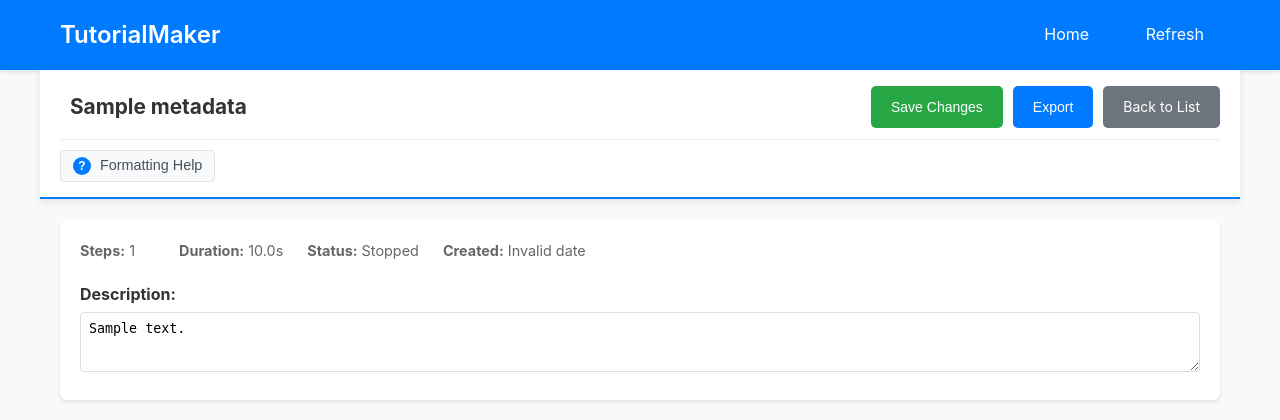
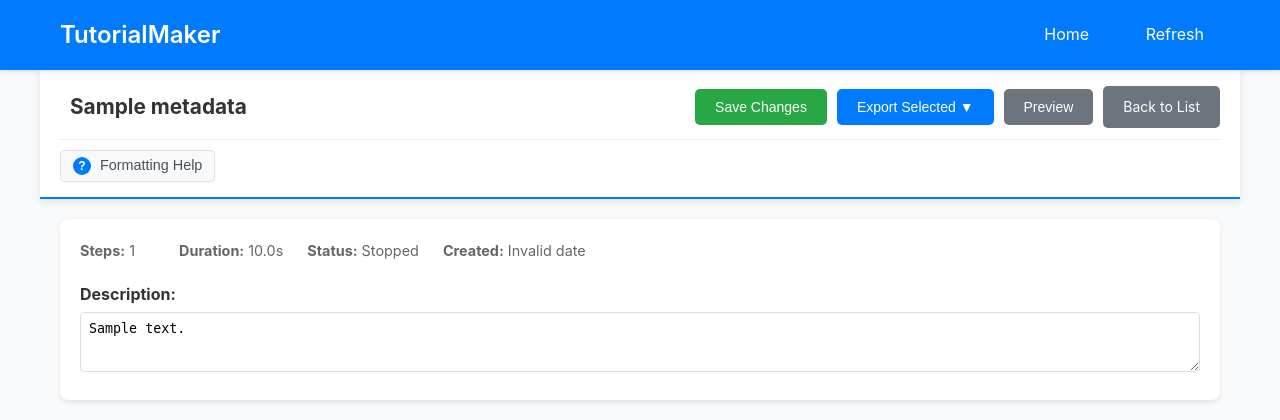
Before and after one commit to groundedtako/TutorialMaker, a Flask app: template src/web/templates/tutorial.html in a window 1280 px wide. Shown: the top 420 px of the page. Run offline with Flask 3, Linux system fonts and the light colour scheme; the template is opened without the code that fills it: most values are stand-ins (such as "Sample title", 1, 10 or a date in 2020); parts of the project's set-up code (start-up, migrations or seed data) failed here and were passed over; some libraries are stand-ins or nearby versions.

Commit message:
feat: consolidate export controls into sticky header and make site header persistent
Tutorial Page Improvements:
- Move export format selection to sticky header dropdown
- Replace standalone "Export" button with "Export Selected" dropdown
- Remove bottom export-controls section for cleaner interface
- Add Preview button to sticky header for quick access
- Export dropdown includes HTML, Word, and Markdown checkboxes
- Dropdown auto-closes when clicking outside

Site-Wide Header:
- Make blue TutorialMaker header sticky across all pages
- Header stays visible when scrolling on home and tutorial pages
- Consistent navigation always accessible

User Experience:
- All primary actions (Save, Export, Preview, Back) always visible
- No need to scroll to access export options
- Cleaner page layout without redundant controls at bottom
- Format selection integrated into single dropdown menu

Generated with [Claude Code](https://claude.com/claude-code)

Co-Authored-By: Claude <noreply@anthropic.com>

```diff
--- a/src/web/templates/base.html
+++ b/src/web/templates/base.html
@@ -23,6 +23,9 @@
             color: white;
             padding: 1rem 0;
             box-shadow: 0 2px 4px rgba(0,0,0,0.1);
+            position: sticky;
+            top: 0;
+            z-index: 1000;
         }
 
         .header .container {
--- a/src/web/templates/tutorial.html
+++ b/src/web/templates/tutorial.html
@@ -11,7 +11,29 @@
         </div>
         <div class="tutorial-actions">
             <button onclick="saveTutorial()" class="btn btn-success">Save Changes</button>
-            <button onclick="exportTutorial()" class="btn">Export</button>
+
+            <!-- Export dropdown with format selection -->
+            <div class="export-dropdown-inline">
+                <button class="btn btn-primary dropdown-toggle" onclick="toggleExportDropdown(event)">
+                    Export Selected ▼
+                </button>
+                <div id="export-dropdown" class="export-menu-inline" style="display: none;">
+                    <div class="export-format-selection">
+                        <label class="export-checkbox">
+                            <input type="checkbox" id="export-html" checked> HTML
+                        </label>
+                        <label class="export-checkbox">
+                            <input type="checkbox" id="export-word"> Word
+                        </label>
+                        <label class="export-checkbox">
+                            <input type="checkbox" id="export-markdown"> Markdown
+                        </label>
+                    </div>
+                    <button onclick="exportTutorial()" class="btn btn-success export-action-btn">Export</button>
+                </div>
+            </div>
+
+            <button onclick="previewTutorial()" class="btn btn-secondary">Preview</button>
             <a href="/" class="btn btn-secondary">Back to List</a>
         </div>
     </div>
@@ -95,23 +117,6 @@
         {% endfor %}
     </div>
 </div>
-
-<div class="export-controls">
-    <h3>Export Options</h3>
-    <div style="margin-bottom: 15px;">
-        <label style="margin-left: 20px;">
-            <input type="checkbox" id="export-html" checked> HTML
-        </label>
-        <label style="margin-left: 20px;">
-            <input type="checkbox" id="export-word"> Word Document
-        </label>
-        <label style="margin-left: 20px;">
-            <input type="checkbox" id="export-markdown"> Markdown
-        </label>
-    </div>
-    <button onclick="exportTutorial()" class="btn btn-success">Export Selected Formats</button>
-    <button onclick="previewTutorial()" class="btn btn-secondary">Preview Tutorial</button>
-</div>
 {% endblock %}
 
 {% block head %}
@@ -157,6 +162,55 @@
         gap: 10px;
         flex-wrap: wrap;
         flex-shrink: 0;
+        align-items: center;
+    }
+
+    /* Export dropdown in sticky header */
+    .export-dropdown-inline {
+        position: relative;
+        display: inline-block;
+    }
+
+    .export-menu-inline {
+        position: absolute;
+        top: 100%;
+        right: 0;
+        margin-top: 5px;
+        background: white;
+        border: 1px solid #dee2e6;
+        border-radius: 6px;
+        box-shadow: 0 4px 12px rgba(0,0,0,0.15);
+        z-index: 1000;
+        min-width: 200px;
+        padding: 12px;
+    }
+
+    .export-format-selection {
+        display: flex;
+        flex-direction: column;
+        gap: 8px;
+    }
+
+    .export-checkbox {
+        display: flex;
+        align-items: center;
+        cursor: pointer;
+        font-size: 14px;
+        padding: 4px 0;
+    }
+
+    .export-checkbox input {
+        margin-right: 8px;
+        cursor: pointer;
+    }
+
+    .export-action-btn {
+        width: 100%;
+        margin-top: 8px;
+    }
+
+    .dropdown-toggle::after {
+        display: none; /* Hide default Bootstrap arrow if any */
     }
 
     /* Formatting Help Section */
@@ -433,19 +487,6 @@
         flex-wrap: wrap;
     }
 
-    .export-controls {
-        background: white;
-        padding: 20px;
-        border-radius: 8px;
-        box-shadow: 0 2px 4px rgba(0,0,0,0.1);
-        margin-top: 20px;
-    }
-
-    .export-controls label {
-        cursor: pointer;
-        user-select: none;
-    }
-
     .changed {
         background: rgba(255,193,7,0.1) !important;
         border-color: #ffc107 !important;
@@ -585,6 +626,26 @@ function toggleFormattingHelp() {
         helpContent.style.display = 'none';
     }
 }
+
+function toggleExportDropdown(event) {
+    event.stopPropagation();
+    const dropdown = document.getElementById('export-dropdown');
+    if (dropdown.style.display === 'none') {
+        dropdown.style.display = 'block';
+    } else {
+        dropdown.style.display = 'none';
+    }
+}
+
+// Close export dropdown when clicking outside
+document.addEventListener('click', function(event) {
+    const dropdown = document.getElementById('export-dropdown');
+    const exportButton = document.querySelector('.export-dropdown-inline');
+
+    if (dropdown && exportButton && !exportButton.contains(event.target)) {
+        dropdown.style.display = 'none';
+    }
+});
 
 async function deleteStep(stepId) {
     if (!confirm('Are you sure you want to delete this step?')) {
```
